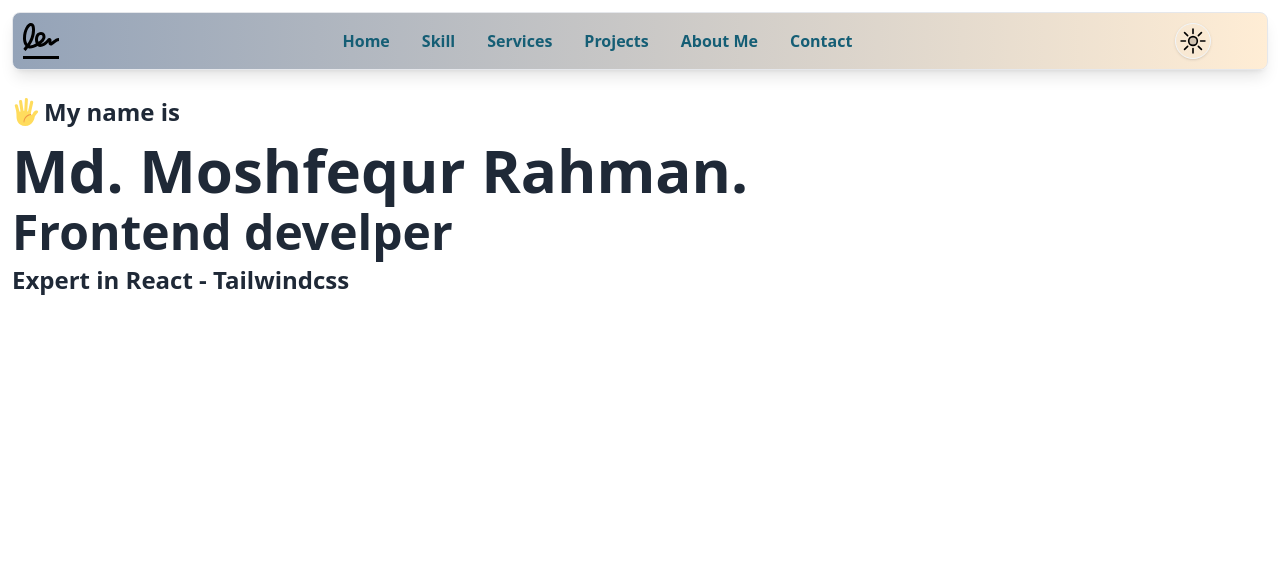
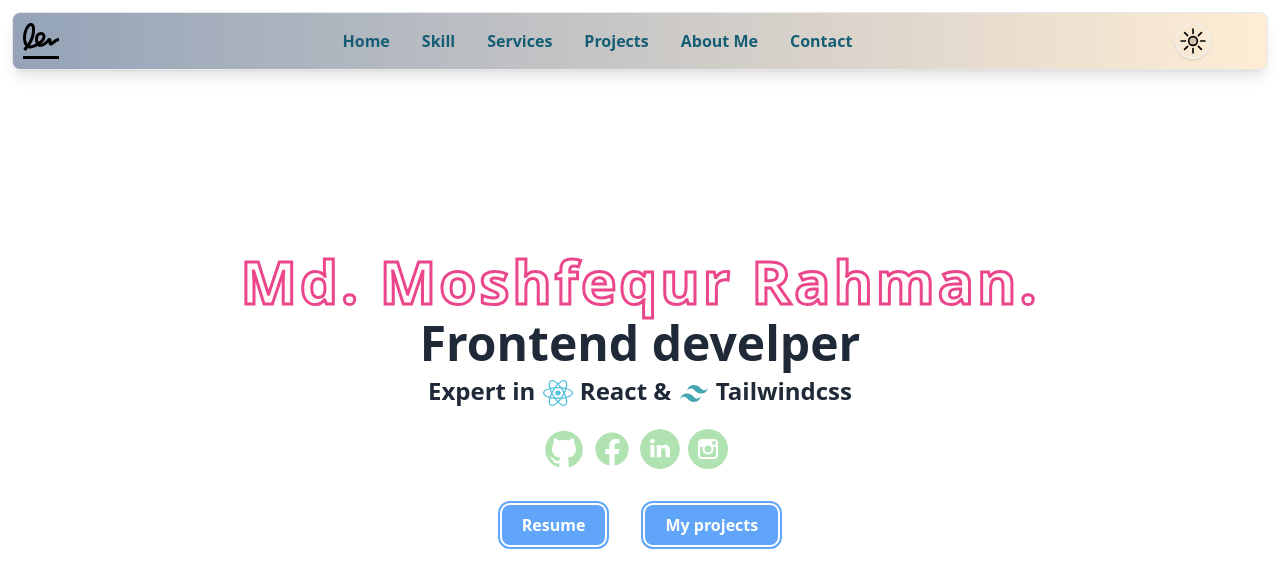
Before and after one commit to moshfequrrahman57/portfolio, a React (Vite) app: page / in a window 1280 px wide. Shown: the top 588 px of the page. Built offline with nearby package versions, Linux system fonts and the light colour scheme.

Commit message:
profile component almost done

```diff
--- a/src/Components/Profile.jsx
+++ b/src/Components/Profile.jsx
@@ -2,17 +2,39 @@ import React from 'react';
 
 const Profile = () => {
     return (
-        <div className='mt-24 mx-3  w-[calc(100%-24px]'>
-            <div className='flex items-center'>
+        <div className='mx-5  w-[calc(100%-40px] h-screen flex flex-col items-start md:items-center justify-start mt-24 md:mt-0  md:justify-center'>
+            <div className='hidden gap-8 items-center'>
                 <img src="/hand-with-fingers-splayed-svgrepo-com.svg" alt="Hi" className='w-6 md:w-7 h-6 md:h-7 mr-1 float-left' />
                 <span className='text-2xl font-semibold'> My name is</span>
-            </div>
-            <p className='text-4xl md:text-6xl font-extrabold mt-3'>Md. Moshfequr Rahman.</p>
-            <p className='text-3xl md:text-5xl font-bold mt-2'>Frontend develper</p>
-            <div>
-            <p className='text-2xl md:text-2xl font-bold mt-2'>Expert in React - Tailwindcss</p>
 
             </div>
+            <p className='tracking-wider text-4xl md:text-6xl font-extrabold webkit-text-outline dark:webkit-text-outline-dark'>Md. Moshfequr Rahman.</p>
+            <p className='text-3xl md:text-5xl font-bold mt-2'>Frontend develper</p>
+
+            <div className='text-2xl md:text-2xl font-bold mt-2'>
+                <p>Expert in <img src="/react-svgrepo-com.svg" alt="react" className='w-8 h-8 inline-block' /> React  <span> & </span>
+                 <img src="/tailwind-svgrepo-com.svg" alt="react" className='w-8 h-8 inline-block' /> Tailwindcss </p>
+            </div>
+            <div className="flex items-center justify-start mt-5">
+              <a href="#"> <img src="/github-svgrepo-com.svg" alt="github" className="important_link_in_profile" /></a>
+              <a href="#"> <img src="/facebook-svgrepo-com (1).svg" alt="facebook" className="important_link_in_profile" /></a>
+              <a href="#"> <img src="/linkedin-round-svgrepo-com.svg" alt="linkedIn" className="important_link_in_profile" /></a>
+              <a href="#"> <img src="/instagram-rounded-svgrepo-com.svg" alt="insta" className="important_link_in_profile" /></a>
+              </div>
+              <div className='flex gap-10 mt-5 md:mt-8'>
+              <div className="flex items-center justify-start">
+                  <button  className="my-1 px-5 py-2 font-semibold text-base inline-block rounded-lg bg-blue-400 hover:bg-cyan-200
+                hover:transition-colors text-white hover:text-black
+                ring-2 ring-offset-2 ring-blue-400"><a href="#">Resume</a></button>
+              </div>
+              <div className="flex items-center justify-start ">
+                  <button  className="my-1 px-5 py-2 font-semibold text-base inline-block rounded-lg bg-blue-400 hover:bg-cyan-200
+                hover:transition-colors text-white hover:text-black
+                ring-2 ring-offset-2 ring-blue-400"><a href="#">My projects</a></button>
+              </div>
+              </div>
+
+
         </div>
     );
 };
--- a/src/input.css
+++ b/src/input.css
@@ -45,11 +45,32 @@
     .filter_color_semi_white{
         filter: invert(100%) sepia(79%) saturate(164%) hue-rotate(134deg) brightness(112%) contrast(97%);
     }
+    .webkit-text-outline-dark{
+        color: red;
+        -webkit-text-fill-color: rgb(121, 106, 122);
+        -webkit-text-stroke: 3px rgb(236, 229, 229);
+
+    }
+    .webkit-text-outline{
+        color: black;
+        -webkit-text-fill-color: rgb(255, 251, 250);
+        -webkit-text-stroke: 3px rgb(235, 70, 139);
+
+    }
+    .filter_color_citrine{
+        filter: invert(75%) sepia(43%) saturate(1033%) hue-rotate(8deg) brightness(104%) contrast(92%);
+    }
+    .filter_color_celadon{
+        filter: invert(93%) sepia(12%) saturate(834%) hue-rotate(60deg) brightness(97%) contrast(82%);
+    }
 }
 
 @layer components{
     .important_link_design{
         @apply w-9 h-9 p-1 mr-2 hover:filter_color_blue dark:filter_color_semi_white;
+    }
+    .important_link_in_profile{
+        @apply w-10 h-10 rounded-full  mr-2 filter_color_celadon hover:filter_color_blue dark:filter_color_citrine;
     }
     .nav_item{
         @apply md:mx-1 mt-1 md:mt-0 w-full md:w-fit flex items-center justify-start rounded-lg  hover:bg-slate-100 dark:hover:bg-slate-700 ;
```
Also changed, not shown: public/react-svgrepo-com.svg (added), public/tailwind-svgrepo-com.svg (added).
